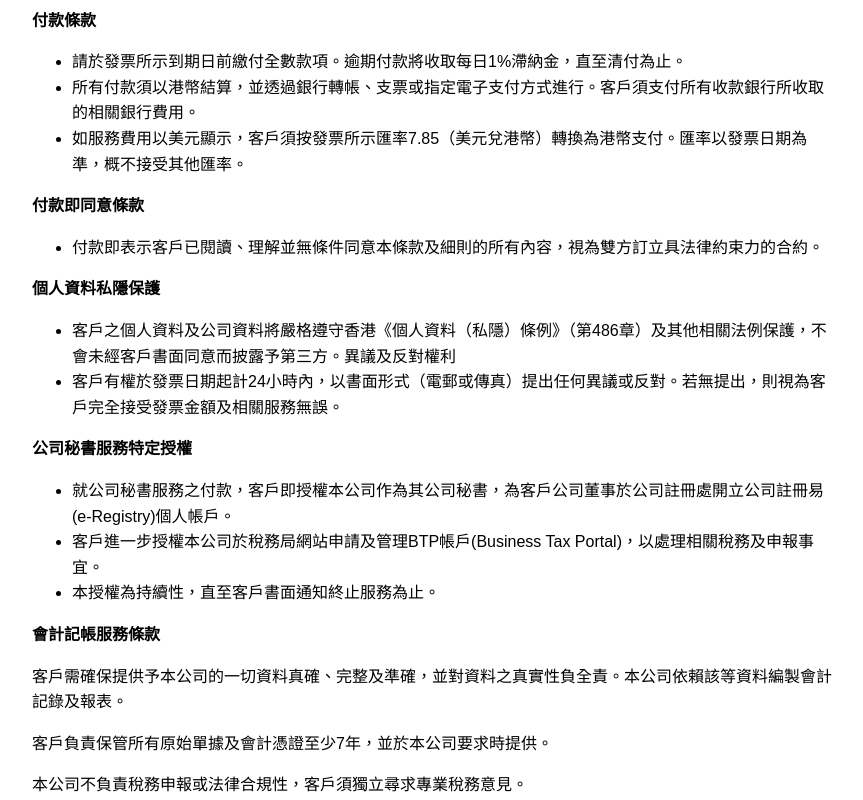
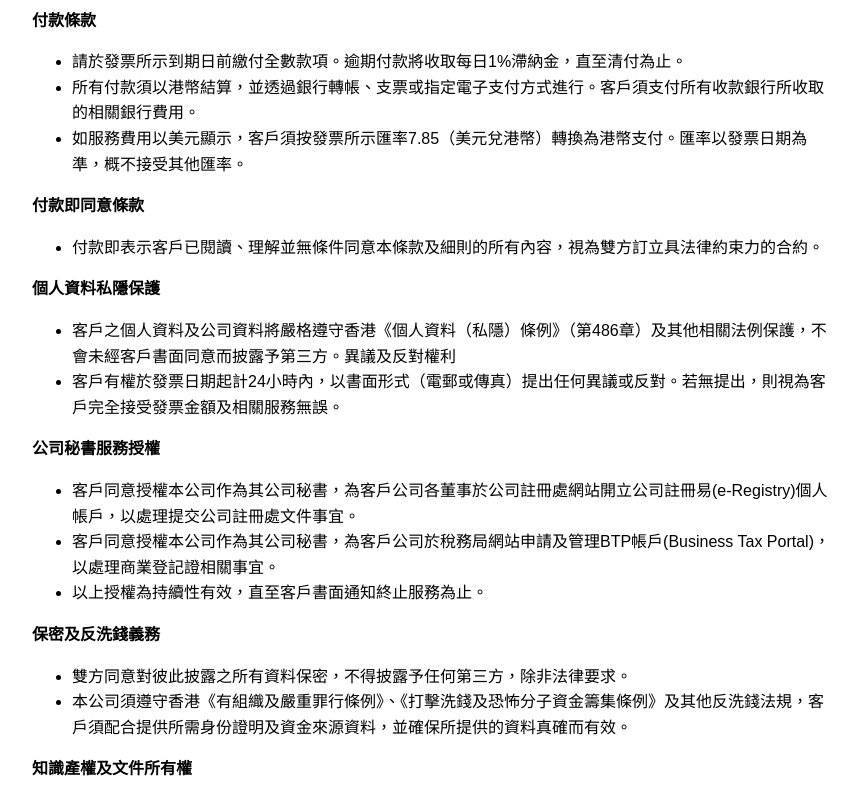
Before and after one commit to Korporatehk/terms, a plain HTML site: page index.html in a window 1280 px wide. Shown: the part 132-932 px from the top of the page, without its empty margins (208-1071 px from the left). Drawn offline with Linux system fonts and the light colour scheme.

Commit message:
Update index.html

```diff
--- a/index.html
+++ b/index.html
@@ -40,20 +40,16 @@
 <li>客戶之個人資料及公司資料將嚴格遵守香港《個人資料（私隱）條例》（第486章）及其他相關法例保護，不會未經客戶書面同意而披露予第三方。異議及反對權利</li>
 <li>客戶有權於發票日期起計24小時內，以書面形式（電郵或傳真）提出任何異議或反對。若無提出，則視為客戶完全接受發票金額及相關服務無誤。</li>
 </ul>
-<p><strong>公司秘書服務特定授權</strong></p>
+<p><strong>公司秘書服務授權</strong></p>
 <ul>
-<li>就公司秘書服務之付款，客戶即授權本公司作為其公司秘書，為客戶公司董事於公司註冊處開立公司註冊易(e-Registry)個人帳戶。</li>
-<li>客戶進一步授權本公司於稅務局網站申請及管理BTP帳戶(Business Tax Portal)，以處理相關稅務及申報事宜。</li>
-<li>本授權為持續性，直至客戶書面通知終止服務為止。</li>
+<li>客戶同意授權本公司作為其公司秘書，為客戶公司各董事於公司註冊處網站開立公司註冊易(e-Registry)個人帳戶，以處理提交公司註冊處文件事宜。</li>
+<li>客戶同意授權本公司作為其公司秘書，為客戶公司於稅務局網站申請及管理BTP帳戶(Business Tax Portal)，以處理商業登記證相關事宜。</li>
+<li>以上授權為持續性有效，直至客戶書面通知終止服務為止。</li>
 </ul>
-<p><strong>會計記帳服務條款</strong></p>
-<p>客戶需確保提供予本公司的一切資料真確、完整及準確，並對資料之真實性負全責。本公司依賴該等資料編製會計記錄及報表。</p>
-<p>客戶負責保管所有原始單據及會計憑證至少7年，並於本公司要求時提供。</p>
-<p>本公司不負責稅務申報或法律合規性，客戶須獨立尋求專業稅務意見。</p>
 <p><strong>保密及反洗錢義務</strong></p>
 <ul>
 <li>雙方同意對彼此披露之所有資料保密，不得披露予任何第三方，除非法律要求。</li>
-<li>本公司須遵守香港《有組織及嚴重罪行條例》、《打擊洗錢及恐怖分子資金籌集條例》及其他反洗錢法規，客戶須配合提供所需身份證明及資金來源資料。</li>
+<li>本公司須遵守香港《有組織及嚴重罪行條例》、《打擊洗錢及恐怖分子資金籌集條例》及其他反洗錢法規，客戶須配合提供所需身份證明及資金來源資料，並確保所提供的資料真確而有效。</li>
 </ul>
 <p><strong>知識產權及文件所有權</strong></p>
 <ul>
@@ -81,7 +77,6 @@
 
 <!-- English Version -->
 <div id="en-content" class="en">
-        <!-- 在此貼入完整英文版Terms內容（從## English Version開始，到結束） -->
 <div class="section">
 <h2>Payment Terms</h2>
 <ul>
@@ -90,7 +85,6 @@
 <li>If service fees are quoted in USD, the client must convert to HKD at the exchange rate of 7.85 (USD to HKD) as specified on the invoice. The exchange rate is fixed at the invoice date and no other rates will be accepted.</li>
 </ul>
 </div>
-        <!-- 繼續貼入所有其他條款... -->
 <p style="font-size: 0.8em; color: #666;">Last Updated: March 2026</p>
 </div>
 
```
Lines whose indentation alone changed are shown as unchanged.
